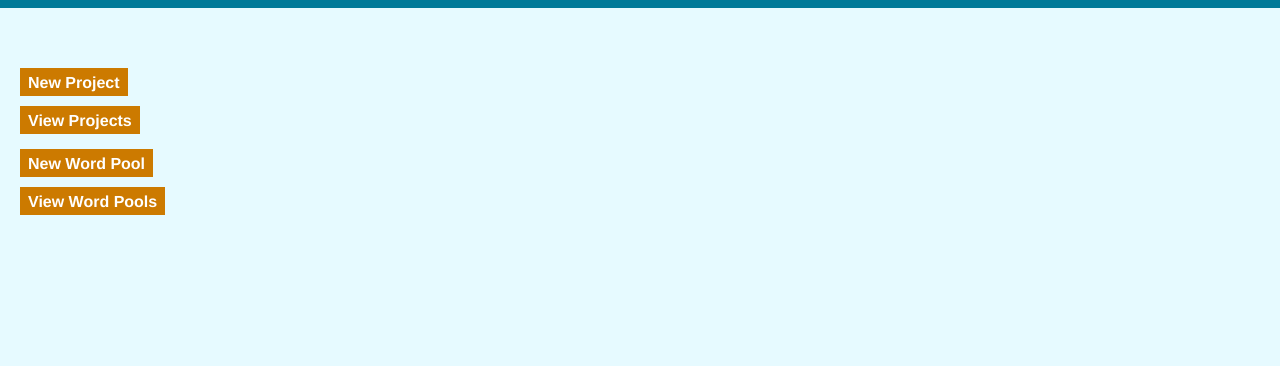
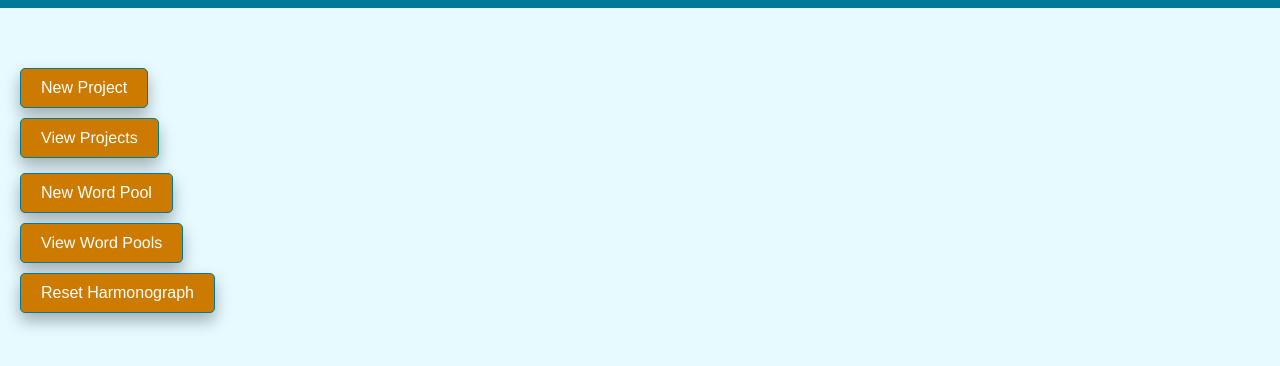
Before and after one commit to harmonoman/CreativeCompanion, a website: page web/static_assets/index.html in a window 1280 px wide. Drawn offline with Linux system fonts and the light colour scheme; files whose address does not match are found by name.

Commit message:
changed buttons style and fixed harmonograph button

```diff
--- a/web/src/components/header.js
+++ b/web/src/components/header.js
@@ -36,6 +36,8 @@ export default class Header extends BindingClass {
         homeButton.classList.add('header_home');
         homeButton.href = 'index.html';
         homeButton.innerText = 'Creative Companion';
+
+
 
         const siteTitle = document.createElement('div');
         siteTitle.classList.add('site-title');
--- a/web/src/pages/creativeCompanionIndex.js
+++ b/web/src/pages/creativeCompanionIndex.js
@@ -42,6 +42,7 @@ class CreativeCompanionIndex extends BindingClass {
 
     async clientLoaded() {
         const userName = await this.client.getUserName();
+        const welcomeMessage = document.getElementById("welcome-message");
         const buttonGroup = document.querySelector(".button-group");
 
         if (userName == undefined){
@@ -51,6 +52,9 @@ class CreativeCompanionIndex extends BindingClass {
             document.getElementById("welcome-message").innerText = 'Welcome, ' + userName + '!';
             buttonGroup.style.display = 'flex'; // Show the button group
         }
+
+        // Always add the shadow-wrapper class
+         welcomeMessage.classList.add('shadow-wrapper');
 
         // Populate dataStore with existing projects
         const projects = await this.client.getProjectList();
--- a/web/src/pages/wordPool.js
+++ b/web/src/pages/wordPool.js
@@ -197,11 +197,11 @@ class WordPool extends BindingClass {
     /**
      * When the project is updated in the datastore, repopulate the wordPool and workspace fields.
      */
-    addWordsToPage() {
+    async addWordsToPage() {
         const wordPoolField = document.getElementById('wordPool-field');
         wordPoolField.innerHTML = '';
 
-        const wordPool = this.dataStore.get('wordPool');
+        const wordPool = await this.dataStore.get('wordPool');
 
         if (wordPool == null) {
             console.log("wordPool is null")
@@ -230,7 +230,7 @@ class WordPool extends BindingClass {
     /**
      * Deletes a word pool from the database.
      */
-    async deleteWordPool() {
+    deleteWordPool() {
         const wordPool = this.dataStore.get('wordPool');
         console.log ("inside deleteWordPool: " + wordPool);
 
--- a/web/static_assets/css/style.css
+++ b/web/static_assets/css/style.css
@@ -29,6 +29,7 @@
     height: 100px;
     text-decoration: none;
     color: #111;
+    text-shadow: 1px 1px 4px rgba(0, 0, 0, 0.5); /* Adjust shadow properties as needed */
 }
 
 #welcome-message {
@@ -37,6 +38,12 @@
     margin-top: 10px;
     color: #333; /* Default text color */
     padding: 20px 16px;
+}
+
+/* Add the shadow-wrapper class to apply the shadow effect */
+.shadow-wrapper {
+    font-size: 24px; /* Adjust font size as needed */
+    text-shadow: 1px 1px 5px rgba(0, 0, 0, 0.5); /* Adjust shadow properties as needed */
 }
 
 .site-title {
@@ -55,6 +62,7 @@
     cursor: pointer;
 }
 
+/*
 .button {
     background-color: var(--tertiary-color);
     border: none;
@@ -65,9 +73,10 @@
     text-decoration: none;
     cursor: pointer;
     margin-bottom: 5px; /* Adjust the value to set the desired space between buttons */
-    margin-top: 5px; /* Adjust the value to set the desired space between buttons */
-
+    /*margin-top: 5px; /* Adjust the value to set the desired space between buttons */
+/*
 }
+*/
 
 .button-group {
     display: flex;
@@ -83,6 +92,64 @@
     align-items: center;
     padding: 10px 20px;
 }
+
+.button {
+    display: block; /* Ensure each button takes up the full width of its container */
+    margin: 5px 0; /* Add margin to separate the buttons vertically */
+    text-align: center;
+    text-decoration: none;
+    font-size: 16px;
+    cursor: pointer;
+    transition: all 0.3s ease;
+    position: relative;
+    overflow: hidden;
+    padding: 10px 20px; /* Set padding for consistent button size */
+    color: #ffffff;
+    background-color: var(--tertiary-color);
+    border: 1px solid var(--primary-color); /* Default border color */
+    border-radius: 5px; /* Default border radius */
+    box-shadow: 0 8px 16px rgba(0, 0, 0, 0.3);
+}
+
+.button:hover {
+    /*background-color: darken(var(--tertiary-color), 10%); /* Darken the color by 10% */
+    /*border-color: darken(var(--tertiary-color), 10%);*/
+    transform: translateY(-2px);
+}
+
+.button:active {
+    transform: translateY(2px);
+}
+
+.button::before {
+    content: '';
+    position: absolute;
+    top: 0;
+    left: 0;
+    width: 100%;
+    height: 100%;
+    z-index: -1;
+    transition: all 0.3s ease;
+    transform: scaleX(1.1) scaleY(1.3);
+}
+
+.button::after {
+    content: '';
+    position: absolute;
+    top: 0;
+    left: 0;
+    width: 100%;
+    height: 100%;
+    background: rgba(0, 0, 0, 0.3);
+    z-index: -2;
+    opacity: 0;
+    transition: opacity 0.3s ease;
+}
+
+.button:hover::after {
+    opacity: 1;
+}
+
 
 .card {
     display: flex;
@@ -266,5 +333,4 @@ canvas {
     font-size: 30px; /* Adjust the font size as needed */
     padding: 20px;
     text-align:center
-
 }
--- a/web/static_assets/index.html
+++ b/web/static_assets/index.html
@@ -9,18 +9,17 @@
 
 <body class="background">
 <header class="header" id="header"></header>
-<div id="welcome-message"></div>
+<div id="welcome-message">
     <canvas id="harmonographCanvas"></canvas>
+</div>
 
 <div class="button-group">
-
-    <a class="button" id="add-project" onclick="openProjectModal()">New Project</a>
+    <button class="button" id="add-project" onclick="openProjectModal()">New Project</button>
     <a href="viewProjects.html" class="button" id="view-projects-btn">View Projects</a>
-    <a class="button" id="add-wordPool" onclick="openWordPoolModal()">New Word Pool</a>
+    <button class="button" id="add-wordPool" onclick="openWordPoolModal()">New Word Pool</button>
     <a href="viewWordPools.html" class="button" id="view-word-pools-btn">View Word Pools</a>
-
+    <button class="button" id="resetButton">Reset Harmonograph</button>
 </div>
-
     <!--Modal for creating a New Project-->
     <div id="projectModal" class="modal">
         <div class="modal-content">
```
Also changed, not shown: web/src/pages/harmonograph.js (+23 -20 lines), web/src/pages/project.js (+7 -0 lines). Lines whose indentation alone changed are shown as unchanged.
